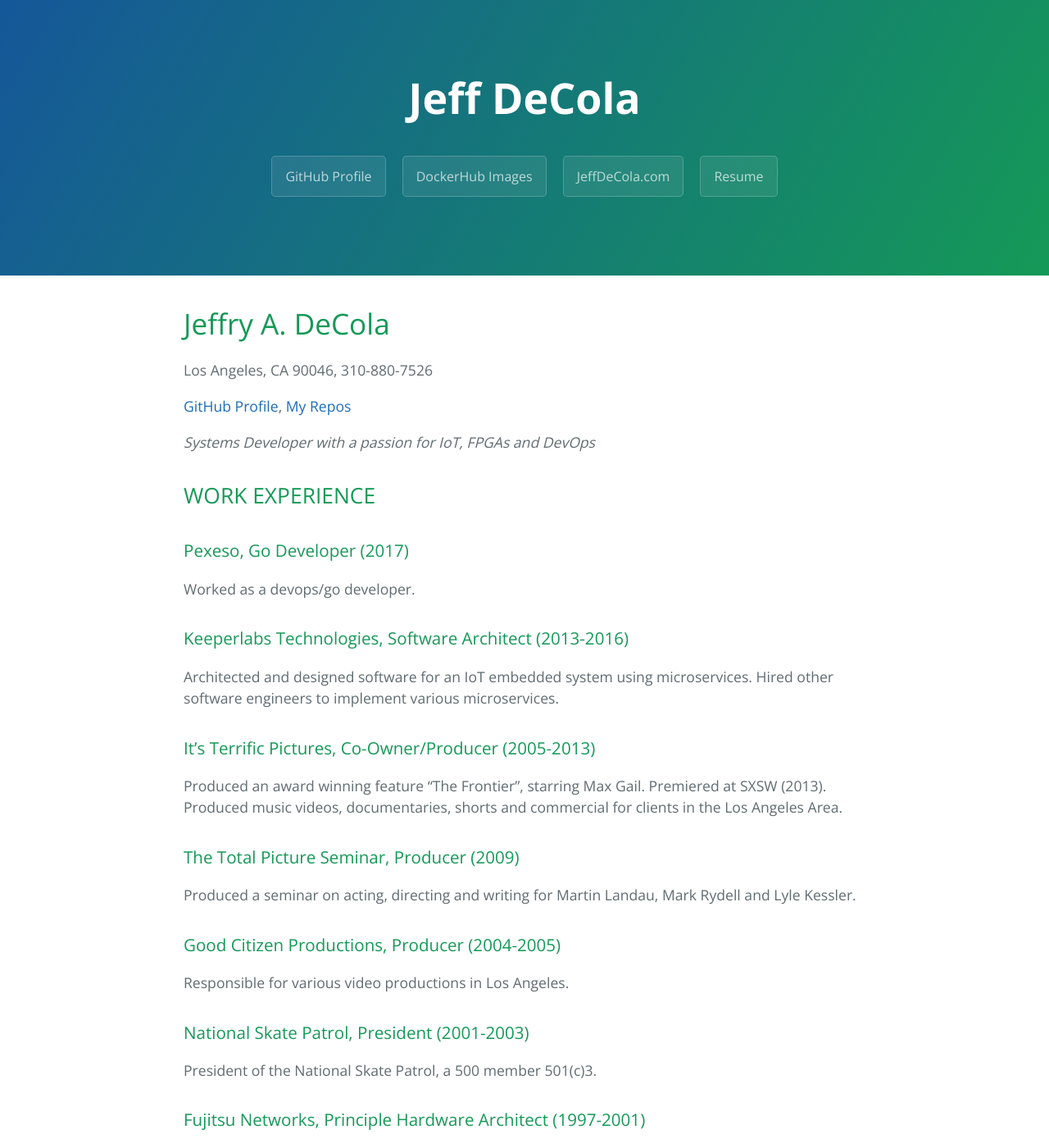
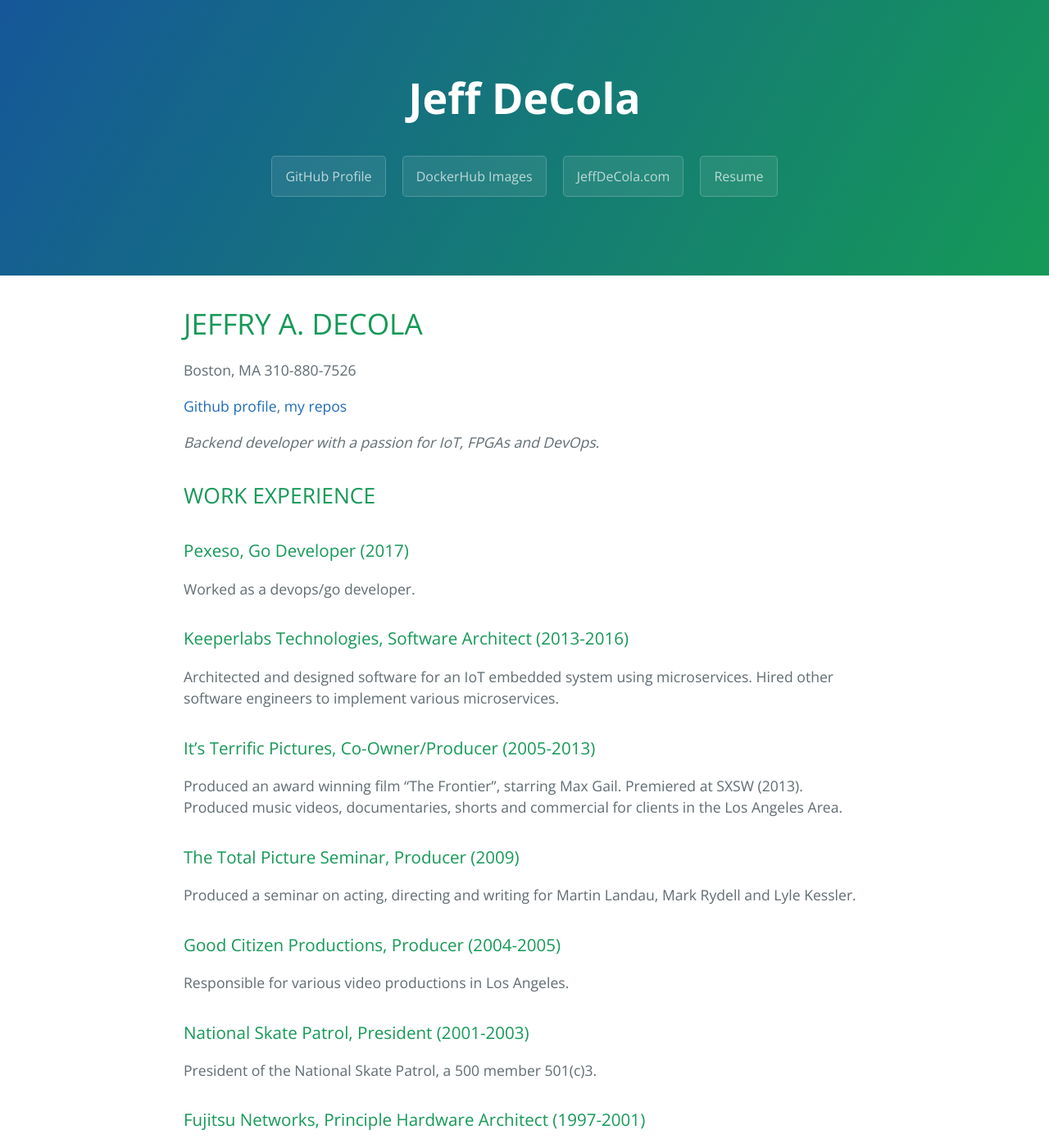
Before and after one commit to JeffDeCola/jeffdecola.github.io, a Jekyll site: the page built from RESUME.md, in a window 1280 px wide and 1400 px high. Shown: the whole window at 82% size. Built offline with Jekyll 4.4.1, drawn with Linux system fonts in a browser that asks for light colours; our own code applies the rules of GitHub Pages for plain Markdown files.

Commit message:
upding readme and resume

```diff
--- a/RESUME.md
+++ b/RESUME.md
@@ -1,11 +1,12 @@
-# Jeffry A. DeCola
-Los Angeles, CA 90046,
+# JEFFRY A. DECOLA
+
+Boston, MA
 310-880-7526
 
-[GitHub Profile](https://github.com/JeffDeCola),
-[My Repos](https://github.com/JeffDeCola?tab=repositories)
+[Github profile](https://github.com/JeffDeCola),
+[my repos](https://github.com/JeffDeCola?tab=repositories)
 
-_Systems Developer with a passion for IoT, FPGAs and DevOps_
+_Backend developer with a passion for IoT, FPGAs and DevOps._
 
 ## WORK EXPERIENCE
 
@@ -21,7 +22,7 @@
 
 ### It's Terrific Pictures, Co-Owner/Producer (2005-2013)
 
-Produced an award winning feature "The Frontier", starring Max Gail.
+Produced an award winning film "The Frontier", starring Max Gail.
 Premiered at SXSW (2013). Produced music videos, documentaries,
 shorts and commercial for clients in the Los Angeles Area.
 
```
Also changed, not shown: README.md.
